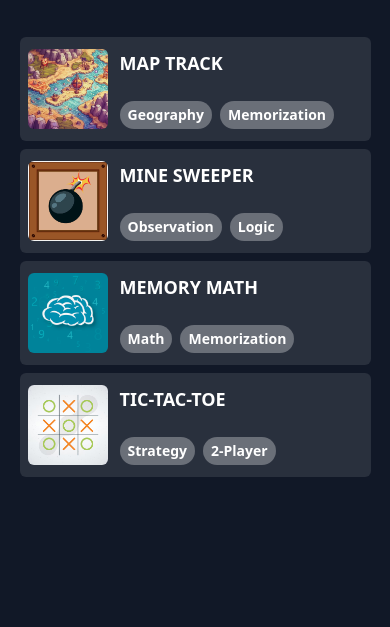
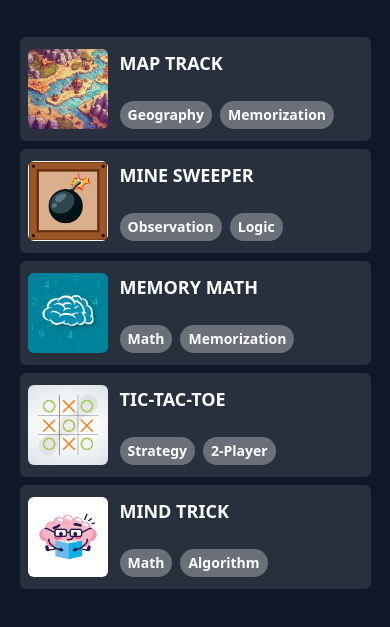
Before and after one commit to ParasWaghela07/Lets_play, a plain HTML site: page main.html in a window 390 px wide. Shown: the part 197-824 px from the top of the page. Drawn offline with nearby package versions, Linux system fonts and the light colour scheme.

Commit message:
mind read added

```diff
--- a/main.html
+++ b/main.html
@@ -109,6 +109,19 @@
                     </div>
                 </div>
 
+                <div
+                class="hover:bg-gray-50/[0.2] w-full h-fit flex bg-gray-50/[0.1] px-2 rounded-md gap-x-3 cursor-pointer py-3"
+                onclick="window.location='https://paraswaghela07.github.io/canread/'">
+                    <img src="mind_Read.webp" class="w-[80px] h-[80px] lg:w-[100px] lg:h-[100px] rounded-md">
+                    <div class="w-full flex flex-col justify-between">
+                        <p class="uppercase text-lg lg:text-2xl text-white font-bold">Mind trick</p>
+                        <div class="flex gap-x-2">
+                            <span class="text-sm lg:text-md font-semibold text-white bg-white/[0.3] py-1 px-2 rounded-full">Math</span>
+                            <span class="text-sm lg:text-md font-semibold text-white bg-white/[0.3] py-1 px-2 rounded-full">Algorithm</span>
+                        </div>
+                    </div>
+                </div>
+
             </div>
         </div>
     </div>
```
Also changed, not shown: tic_tac_toe/index.html (+1 -1 lines), mind_Read.webp (added).
